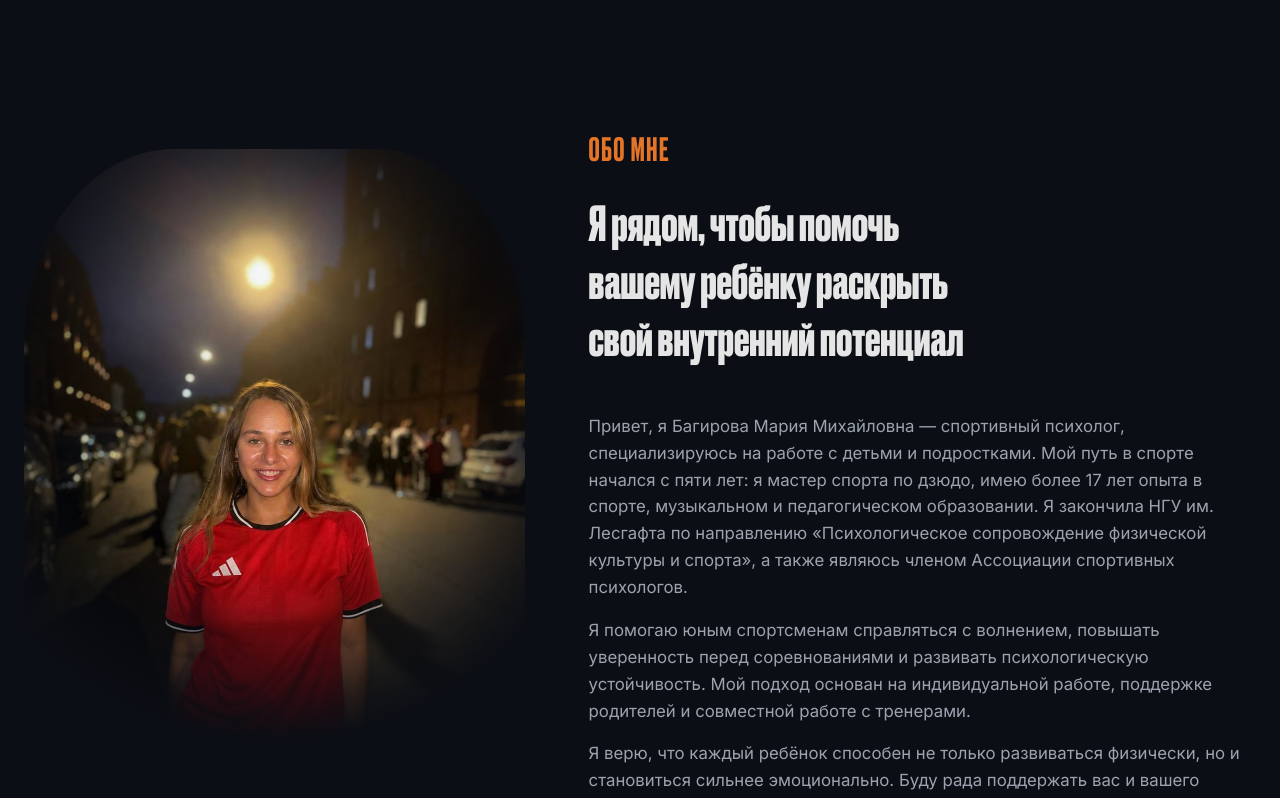
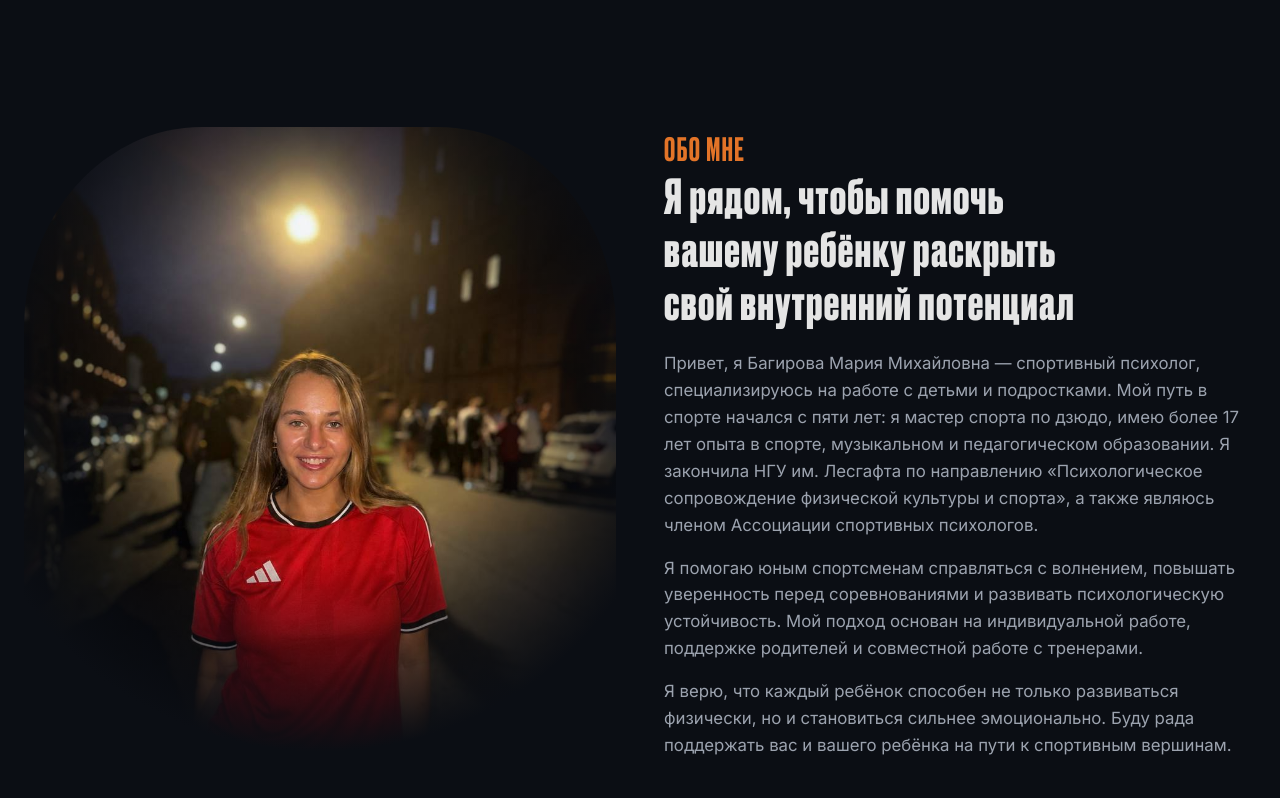
Before and after one commit to KIDZU/psych-sport-site, a React (Vite) app: page / in a window 1280 px wide. Shown: the part 860-1658 px from the top of the page. Built offline with nearby package versions, Linux system fonts and the light colour scheme.

Commit message:
Final: About block grid areas fixed, scroll limit added

```diff
--- a/src/components/About/About.module.css
+++ b/src/components/About/About.module.css
@@ -1,21 +1,21 @@
 /* About.module.css */
 
 .wrapper {
-  padding: 3rem 1rem;
+  padding: 3rem 0rem;
   width: 100%;
   overflow-x: hidden;
 }
 
 .grid {
-  position: relative;
-  display: grid;
-  grid-template-columns: 1fr;
-  gap: 2rem;
+  display: flex;
+  flex-direction: column;
+  gap: 1.5rem;
   width: 100%;
   margin: 0 auto;
-  align-items: center;
+  padding: 0 1.5rem;
 }
 
+.areaLabel { display: block; width: 100%; }
 .label {
   font-family: 'DrukCyr', Arial, sans-serif;
   font-weight: 500;
@@ -23,124 +23,124 @@
   text-transform: uppercase;
   letter-spacing: 0.05em;
   font-size: 1.2rem;
-  margin-bottom: 1rem;
 }
+.labelAccent { color: #E37428; }
 
-.labelAccent {
-  color: #E37428;
-}
-
-.leftCol {
-  padding: 2rem 1.5rem;
-  display: flex;
-  flex-direction: column;
-  gap: 1rem;
-  align-items: flex-start;
-}
-
+.areaTitle { display: block; width: 100%; }
 .title {
   font-family: 'DrukCyr', Arial, sans-serif;
   font-weight: 700;
-  font-size: 1.8rem;
-  line-height: 1.2;
-  margin-bottom: 1.5rem;
+  font-size: 2.2rem;
+  line-height: 1.1;
+  max-width: 85%;
+  /* margin: 0 auto убираем отсюда, он будет только на мобильных */
+  letter-spacing: 0.03em;
 }
 
-.text p {
-  color: #9CA3AF;
-  font-size: 0.95rem;
-  line-height: 1.6;
-  margin-bottom: 1rem;
+.areaPhoto { display: flex; justify-content: center; width: 100%; }
+.imageWrapper {
+  position: relative; width: 100%; max-width: 100%; height: auto; display: block; margin: 0;
 }
-
-.text p:last-child {
-  margin-bottom: 0;
-}
-
-.rightCol {
-  display: flex;
-  justify-content: center;
-  align-items: center;
-  width: 100%;
-}
-
-/* Обертка только для фото + затемнение */
-.imageWrapper {
-  position: relative;
-  width: 100%;
-  height: auto;
-}
-
 .mainImg {
   width: 100%;
   height: auto;
-  border-radius: 30%;
+  max-height: 670px;
   object-fit: cover;
-  object-position: 70% center;
+  object-position: 70% 40%;
+  border-radius: 20px;
   display: block;
   border: none;
   background: transparent;
 }
+.imageOverlay { display: none; }
 
-.imageOverlay {
-  display: none;
+.areaText { display: block; width: 100%; }
+.textContainer {
+  width: 100%; border-radius: 12px; border: 1px solid rgba(255, 255, 255, 0.05);
+  padding: 1rem; background: rgba(255, 255, 255, 0.02);
+  max-height: none; overflow-y: visible;
+}
+.textContainer::-webkit-scrollbar { width: 6px; }
+.textContainer::-webkit-scrollbar-track { background: transparent; }
+.textContainer::-webkit-scrollbar-thumb { background: #E37428; border-radius: 4px; }
+.textContainer::-webkit-scrollbar-thumb:hover { background: #FF9A59; }
+
+.text p { color: #9CA3AF; font-size: 0.95rem; line-height: 1.6; margin-bottom: 1rem; }
+.text p:last-child { margin-bottom: 0; }
+
+/* ============================================================
+   ПЛАНШЕТЫ И ТЕЛЕФОНЫ
+   ============================================================ */
+@media (max-width: 1023px) {
+  .grid { padding: 0; gap: 1.5rem; }
+  .areaLabel { order: 1; }
+  .areaTitle { order: 2; }
+  .areaPhoto { order: 3; }
+  .areaText { order: 4; }
+
+  /* Заголовок центрируется на мобильных */
+  .title { margin: 0 auto; }
+
+  .imageWrapper::after {
+    content: ''; position: absolute; top: 0; left: 0; width: 100%; height: 100%;
+    pointer-events: none; border-radius: 20px;
+    box-shadow: inset 0 0 120px 60px #0B0E14;
+  }
+
+  .textContainer {
+    border: none; padding: 1.5rem 2rem; background: rgba(255, 255, 255, 0.02);
+    border-radius: 0; max-height: none; overflow-y: visible;
+  }
+  .text p { font-size: 1rem; line-height: 1.6; }
 }
 
-/* ========== ИНДИВИДУАЛЬНЫЙ АДАПТИВ ========== */
+@media (max-width: 670px) { .mainImg { max-height: 550px; } }
 
-/* Планшеты и телефоны: одна колонка, картинка сверху */
-@media (max-width: 1023px) {
-  .grid { gap: 2rem; }
-  .rightCol { order: -1; }
+@media (max-width: 500px) {
+  .mainImg { height: auto; max-height: 400px; }
+  .textContainer { max-height: 280px; overflow-y: auto; padding: 1rem 1rem; }
+  .text p { font-size: 0.95rem; }
 }
 
-/* ПК: две колонки 50/50 */
+/* ============================================================
+   ПК — ИДЕАЛЬНЫЕ КОЛОНКИ ЧЕРЕЗ GRID AREAS
+   ============================================================ */
 @media (min-width: 1024px) {
   .wrapper { padding: 4rem 0; }
 
   .grid {
-    grid-template-columns: 3fr 4fr;
-    gap: 4rem;
-    align-items: center;
+    display: grid;
+    grid-template-columns: 1fr 1fr;
+    grid-template-areas:
+      "photo label"
+      "photo title"
+      "photo text";
+    gap: 1.5rem 3rem;
+    padding: 0;
+    max-width: 1400px;
+    margin: 0 auto;
   }
 
-  .label { font-size: 2rem; margin-bottom: 0.5rem; }
-  .leftCol { padding: 0; }
-  .title { font-size: 3rem; margin-bottom: 2rem; }
+  .areaPhoto { grid-area: photo; }
+  .areaLabel { grid-area: label; }
+  .areaTitle { grid-area: title; }
+  .areaText { grid-area: text; }
+
+  .label { font-size: 2rem; }
+  .title {
+    font-size: 3rem;
+    margin-bottom: 1.5rem;
+    /* Убираем центрирование на ПК */
+    margin-left: 0;
+    margin-right: 0;
+  }
   .text p { font-size: 1.05rem; }
 
-  .rightCol {
-    display: flex;
-    justify-content: center;
-    align-items: center;
-    height: 650px;
-    width: 100%;
-  }
-
-  .imageWrapper {
-    width: 100%;
-    height: 100%;
-  }
-
-  .mainImg {
-    width: 100%;
-    height: 100%;
-    border-radius: 30%;
-    object-fit: cover;
-    object-position: 70% center;
-    display: block;
-  }
+  .mainImg { width: 100%; height: 100%; border-radius: 30%; object-fit: cover; object-position: 70% center; display: block; }
 
   .imageOverlay {
-    display: block;
-    position: absolute;
-    top: 0;
-    left: 0;
-    width: 100%;
-    height: 100%;
-    pointer-events: none;
-    z-index: 1;
-
+    display: block; position: absolute; top: 0; left: 0; width: 100%; height: 100%;
+    pointer-events: none; z-index: 1;
     background: radial-gradient(
       circle at 50% 39%,
       transparent 35%,
@@ -149,3 +149,13 @@
     );
   }
 }
+
+/* ============================================================
+   СКРОЛЛ ДЛЯ ТЕКСТА НА 1440px И МЕНЬШЕ (на ПК)
+   ============================================================ */
+@media (min-width: 1024px) and (max-width: 1440px) {
+  .textContainer {
+    max-height: 300px;
+    overflow-y: auto;
+  }
+}
```
